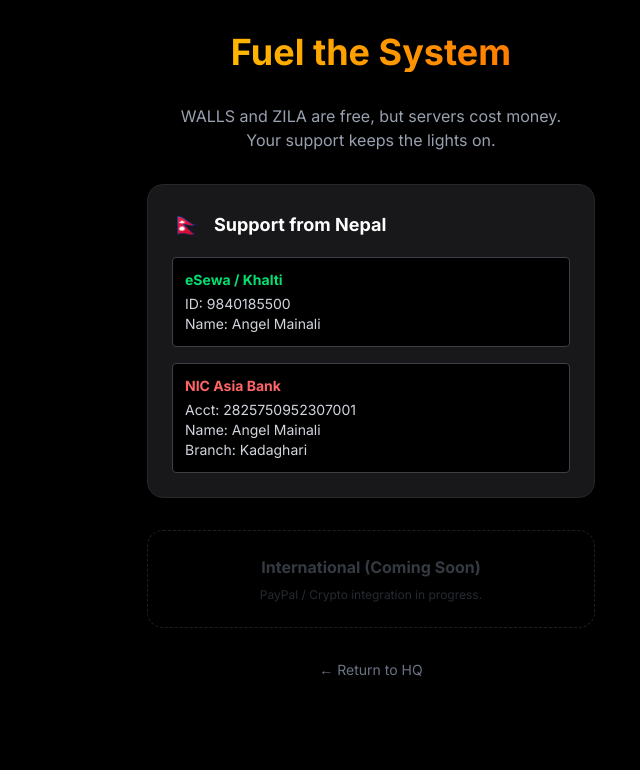
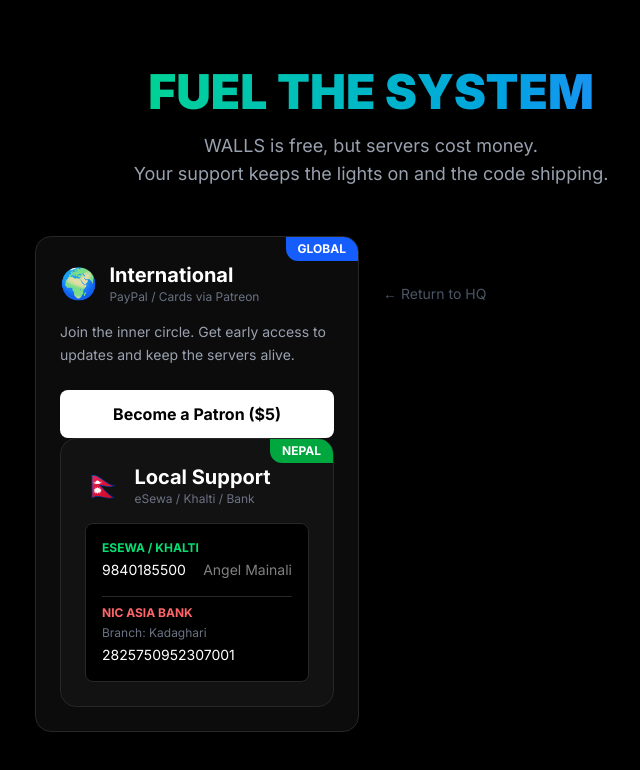
Before and after one commit to angel97-cyber/zila, a Next.js app: page /donate in a window 1280 px wide. Shown: the top 770 px of the page, without its empty margins (269-909 px from the left). Built offline with nearby package versions, Linux system fonts and the light colour scheme.

Commit message:
Final Payment Link

```diff
--- a/app/donate/page.tsx
+++ b/app/donate/page.tsx
@@ -2,52 +2,91 @@
 
 export default function DonatePage() {
   return (
-    <div className="min-h-screen bg-black text-white p-8 flex flex-col items-center">
+    <div className="min-h-screen bg-black text-white p-8 flex flex-col items-center justify-center font-sans">
 
-      <div className="max-w-md w-full text-center space-y-8">
-        <h1 className="text-4xl font-bold text-transparent bg-clip-text bg-gradient-to-r from-yellow-400 to-orange-500">
-          Fuel the System
+      <div className="max-w-2xl w-full text-center space-y-8">
+
+        {/* HEADER */}
+        <div>
+          <h1 className="text-5xl font-black text-transparent bg-clip-text bg-gradient-to-r from-green-400 to-blue-500 mb-4">
+            FUEL THE SYSTEM
           </h1>
-        <p className="text-gray-400">
-          WALLS and ZILA are free, but servers cost money.
-          <br/>Your support keeps the lights on.
+          <p className="text-gray-400 text-lg">
+            WALLS is free, but servers cost money.
+            <br/>Your support keeps the lights on and the code shipping.
+          </p>
+        </div>
+
+        <div className="grid grid-cols-1 md:grid-cols-2 gap-6 mt-12 text-left">
+
+          {/* OPTION 1: INTERNATIONAL (Patreon) */}
+          <div className="bg-zinc-900/50 border border-zinc-800 rounded-2xl p-6 hover:border-white transition-colors relative overflow-hidden group">
+            <div className="absolute top-0 right-0 bg-blue-600 text-xs font-bold px-3 py-1 rounded-bl-xl text-white">
+              GLOBAL
+            </div>
+            <div className="flex items-center gap-3 mb-4">
+              <span className="text-3xl">🌍</span>
+              <div>
+                <h3 className="font-bold text-xl">International</h3>
+                <p className="text-xs text-gray-500">PayPal / Cards via Patreon</p>
+              </div>
+            </div>
+
+            <p className="text-sm text-gray-400 mb-6 leading-relaxed">
+              Join the inner circle. Get early access to updates and keep the servers alive.
             </p>
 
-        {/* NEPAL PAYMENT METHOD */}
-        <div className="bg-zinc-900 border border-zinc-800 rounded-2xl p-6 text-left">
+            {/* UPDATED LINK HERE */}
+            {/* UPDATED LINK */}
+            <a
+              href="https://www.patreon.com/angelmainali"
+              target="_blank"
+              className="block w-full text-center py-3 bg-white text-black font-bold rounded-lg hover:scale-105 transition-transform"
+            >
+              Become a Patron ($5)
+            </a>
+
+          {/* OPTION 2: NEPAL (Direct) */}
+          <div className="bg-zinc-900/50 border border-zinc-800 rounded-2xl p-6 hover:border-green-500 transition-colors relative overflow-hidden">
+            <div className="absolute top-0 right-0 bg-green-600 text-xs font-bold px-3 py-1 rounded-bl-xl text-white">
+              NEPAL
+            </div>
             <div className="flex items-center gap-3 mb-4">
-            <span className="text-2xl">🇳🇵</span>
-            <h3 className="font-bold text-lg">Support from Nepal</h3>
+              <span className="text-3xl">🇳🇵</span>
+              <div>
+                <h3 className="font-bold text-xl">Local Support</h3>
+                <p className="text-xs text-gray-500">eSewa / Khalti / Bank</p>
+              </div>
             </div>
 
-          <div className="space-y-4 text-sm text-gray-300 font-mono">
-            {/* OPTION 1: ESEWA */}
-            <div className="p-3 bg-black rounded border border-zinc-700">
-              <p className="text-green-400 font-bold mb-1">eSewa / Khalti</p>
-              <p>ID: 9840185500</p>
-              <p>Name: Angel Mainali</p>
+            <div className="space-y-4 text-sm font-mono bg-black p-4 rounded-lg border border-zinc-800">
+              <div>
+                <p className="text-green-400 font-bold text-xs uppercase mb-1">eSewa / Khalti</p>
+                <div className="flex justify-between items-center">
+                  <span>9840185500</span>
+                  <span className="opacity-50">Angel Mainali</span>
+                </div>
               </div>
 
-            {/* OPTION 2: BANK */}
-            <div className="p-3 bg-black rounded border border-zinc-700">
-              <p className="text-red-400 font-bold mb-1">NIC Asia Bank</p>
-              <p>Acct: 2825750952307001</p>
-              <p>Name: Angel Mainali</p>
-              <p>Branch: Kadaghari</p>
+              <div className="w-full h-px bg-zinc-800 my-2"></div>
+
+              <div>
+                <p className="text-red-400 font-bold text-xs uppercase mb-1">NIC Asia Bank</p>
+                <p className="text-xs text-gray-500 mb-1">Branch: Kadaghari</p>
+                <div className="flex justify-between items-center">
+                  <span>2825750952307001</span>
+                </div>
               </div>
             </div>
           </div>
 
-        {/* INTERNATIONAL (Placeholder) */}
-        <div className="opacity-50 border border-dashed border-zinc-700 rounded-2xl p-6">
-          <h3 className="font-bold text-gray-500">International (Coming Soon)</h3>
-          <p className="text-xs text-gray-600 mt-2">PayPal / Crypto integration in progress.</p>
         </div>
 
-        <Link href="/" className="block text-sm text-gray-500 hover:text-white mt-8">
+        <Link href="/" className="inline-block text-sm text-gray-600 hover:text-white mt-12 transition-colors">
           ← Return to HQ
         </Link>
       </div>
       </div>
+    </div>
   );
 }
```
Lines whose indentation alone changed are shown as unchanged.
